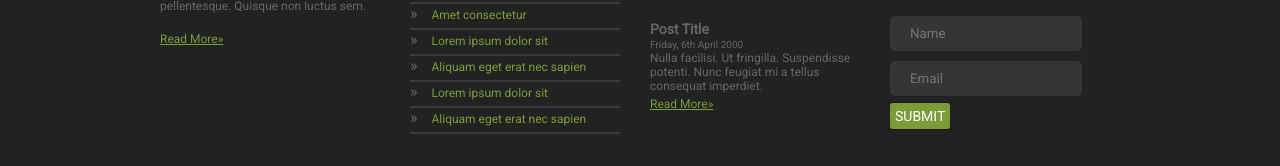
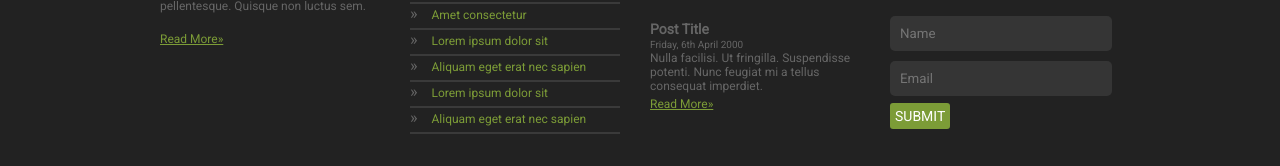
Before and after one commit to PeterIlchev/Theme, a plain HTML site: page index.html in a window 1280 px wide. Shown: the part 1656-1822 px from the top of the page. Drawn offline with nearby package versions, Linux system fonts and the light colour scheme.

Commit message:
99%ready

```diff
--- a/less/styles.less
+++ b/less/styles.less
@@ -76,7 +76,6 @@ div.backmenu {
 			ul.menu {
 			color: #ffffff;
 			float: right;
-
 				li {
 				font-size: 12px;
 				text-transform: uppercase;
@@ -220,7 +219,6 @@ div.fourItems {
 			}
 
 		}
-
 }
 
 
@@ -263,7 +261,6 @@ div.halfWindowOne {
 div.halfWindowTwo {
 max-width: 1000px;
 margin: 0px auto;
-
 	img {
 	margin-bottom: 20px;
 	}
@@ -322,11 +319,9 @@ div.nameProfile {
 			float: left;
 			}
 			li.nameProfileSecond {
-
 			}
 
 		}
-
 }
 
 div.footer {
@@ -395,7 +390,6 @@ div.footer {
 							list-style-type: none;
 							width: 210px;
 							padding-bottom: 5px;
-
 								span.arrowsli {
 								color: #666666;
 								margin-right: 10px;
@@ -405,7 +399,6 @@ div.footer {
 							border-bottom: none;
 							margin-bottom: -5px;
 							}
-
 						}
 				}
 
@@ -415,7 +408,6 @@ div.footer {
 				list-style-type: none;
 				padding-left: 10px;
 				padding-right: 15px;
-
 					h4 {
 					font-size: 12px;
 					text-transform: uppercase;
@@ -425,7 +417,6 @@ div.footer {
 					}
 					span {
 					font-size: 14px;
-
 					color: #666666;
 					}
 					p {
@@ -450,14 +441,12 @@ div.footer {
 				width: 250px;
 				float: left;
 				list-style-type: none;
-
 					h4 {
 					font-size: 12px;
 					text-transform: uppercase;
 					color: #666666;
 					margin-top: 30px;
 					margin-bottom: 25px;
-
 					}
 					p {
 					font-size: 12px;
@@ -466,9 +455,9 @@ div.footer {
 					a.maillinktwo {
 					text-decoration: none;
 					}
-
 					input {
-						padding: 10px 20px;
+					padding: 10px;
+					padding-right: 60px;
 					background-color: #353535;
 					border-radius: 5px;
 					border: none;
```
Also changed, not shown: index.html (+3 -7 lines), styles/styles.css. Lines whose indentation alone changed are shown as unchanged.
